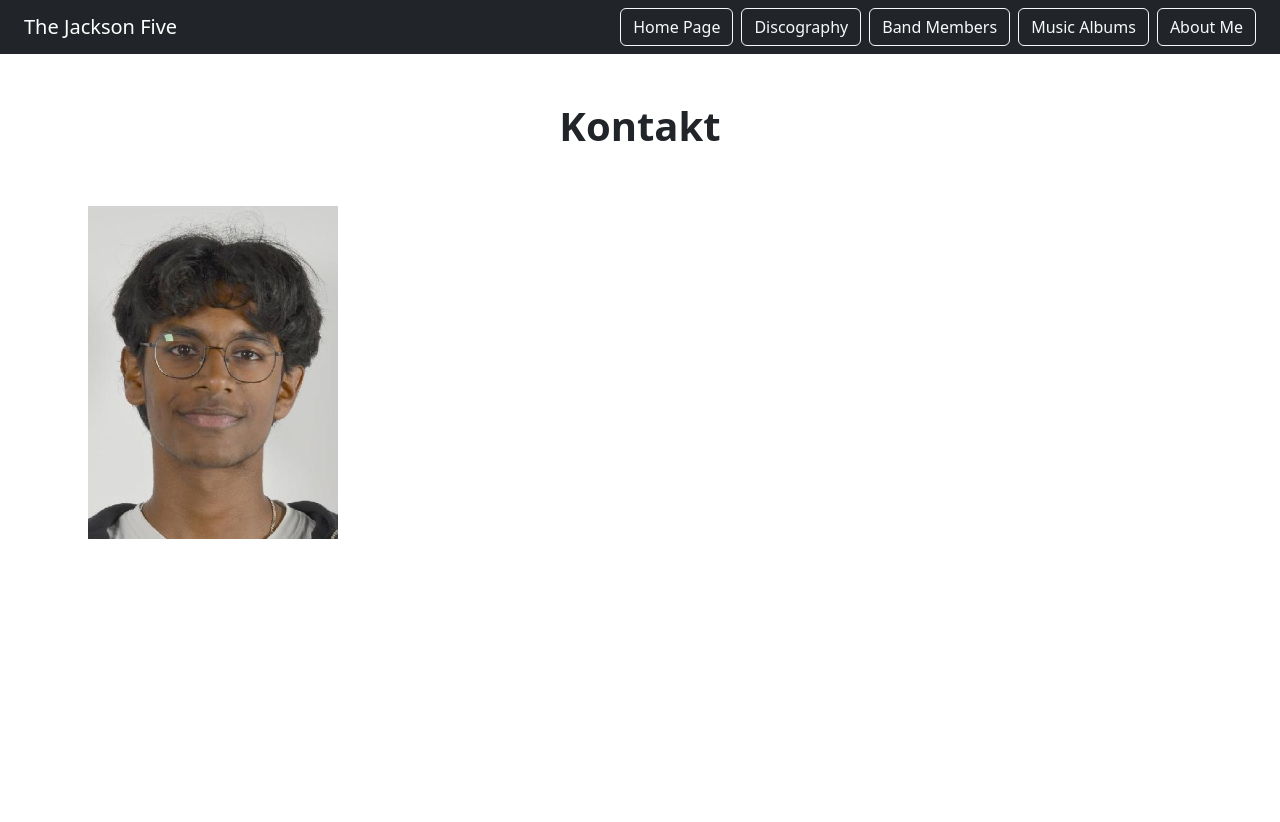
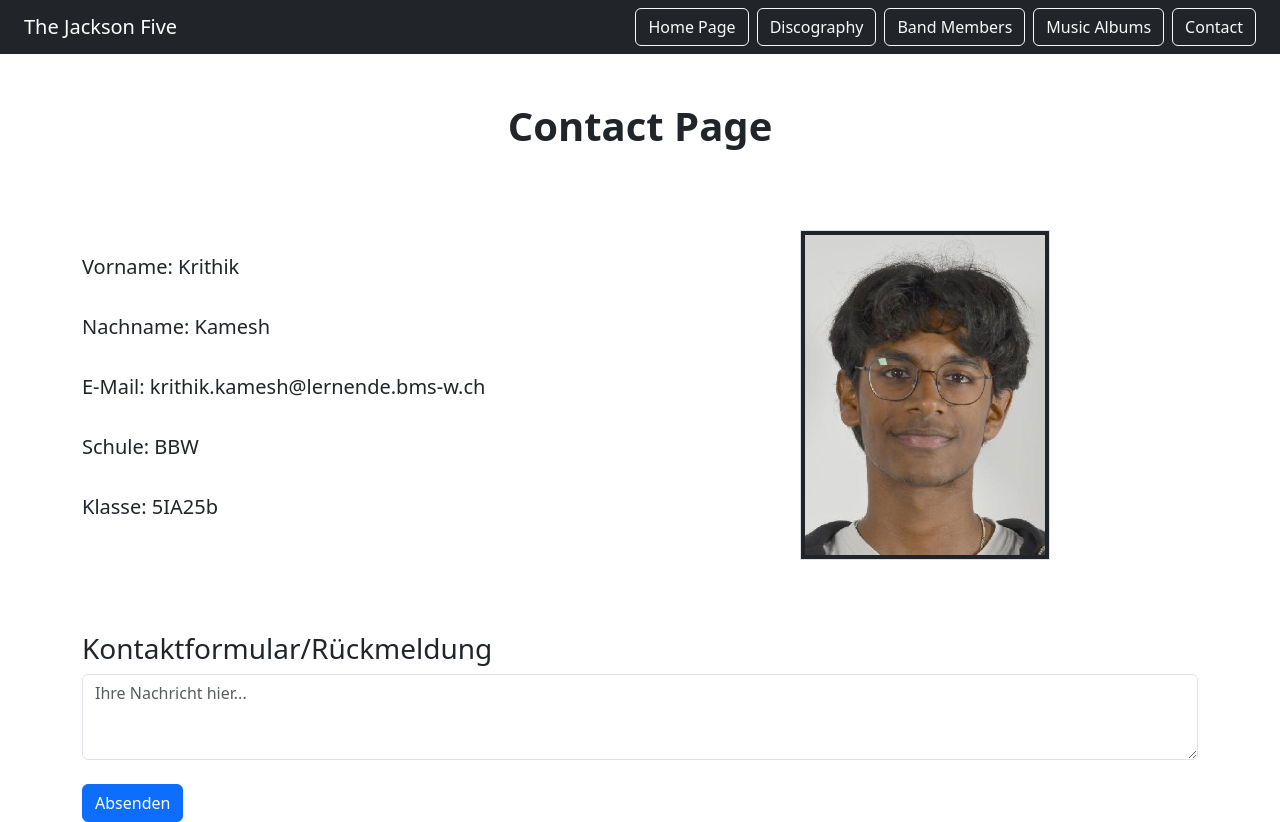
Before and after one commit to Krithik-bot/musicband, a Next.js app: page /pages/about-me in a window 1280 px wide. Before the commit the page ends 800 px from the top, so only its background shows below. Built offline with nearby package versions, Linux system fonts and the light colour scheme.

Commit message:
About Me Page
Contact Page done

```diff
--- a/src/app/layout.js
+++ b/src/app/layout.js
@@ -1,8 +1,7 @@
 import { Geist, Geist_Mono } from "next/font/google";
 import "./globals.css";
-import 'bootstrap/dist/css/bootstrap.css'
+import "bootstrap/dist/css/bootstrap.css";
 import "./globals.css";
-
 
 const geistSans = Geist({
   variable: "--font-geist-sans",
--- a/src/app/page.js
+++ b/src/app/page.js
@@ -26,7 +26,7 @@ export default function Home() {
           </Link>
 
           <Link href="/pages/about-me" className="btn btn-outline-light">
-            About Me
+            Contact
           </Link>
         </div>
       </nav>
--- a/src/app/pages/about-me/page.js
+++ b/src/app/pages/about-me/page.js
@@ -26,28 +26,65 @@ export default function Home() {
           </Link>
 
           <Link href="/pages/about-me" className="btn btn-outline-light">
-            About Me
+            Contact
           </Link>
         </div>
       </nav>
 
       <main className="container text-center mt-5">
         <h1>
-          <b>Kontakt</b>
+          <b>Contact Page</b>
         </h1>
         <br />
         <br />
       </main>
 
-      <div className="col-md-4 text-center">
+      <div className="container">
+        <div className="row align-items-center mt-4">
+          <div className="col-md-6 text-md-start text-center">
+            <p className="fs-5">
+              Vorname: Krithik
+              <br />
+              <br />
+              Nachname: Kamesh
+              <br />
+              <br />
+              E-Mail: krithik.kamesh@lernende.bms-w.ch
+              <br />
+              <br />
+              Schule: BBW
+              <br />
+              <br />
+              Klasse: 5IA25b
+            </p>
+          </div>
+
+          <div className="col-md-6">
             <Image
               src="/assets/BBW_StudentID.jpg"
-          alt="Jackson Five Band Photo"
+              alt="Student ID Photo"
               width={250}
               height={0}
               style={{ height: "auto" }}
-          className="mx-auto d-block"
+              className="ms-md-auto d-block mx-auto border p-1 bg-dark"
             />
+          </div>
+        </div>
+
+        <div className="row mt-4">
+          <div className="col text-left">
+            <br />
+            <br />
+            <h3>Kontaktformular/Rückmeldung</h3>
+            <textarea
+              className="form-control"
+              rows="3"
+              placeholder="Ihre Nachricht hier..."
+            ></textarea>
+            <br />
+            <button className="btn btn-primary">Absenden</button>
+          </div>
+        </div>
       </div>
     </>
   );
--- a/src/app/pages/discography/page.js
+++ b/src/app/pages/discography/page.js
@@ -26,7 +26,7 @@ export default function Home() {
           </Link>
 
           <Link href="/pages/about-me" className="btn btn-outline-light">
-            About Me
+            Contact
           </Link>
         </div>
       </nav>
--- a/src/app/pages/members/page.js
+++ b/src/app/pages/members/page.js
@@ -27,7 +27,7 @@ export default function Home() {
           </Link>
 
           <Link href="/pages/about-me" className="btn btn-outline-light">
-            About Me
+            Contact
           </Link>
         </div>
       </nav>
--- a/src/app/pages/music-albums/page.js
+++ b/src/app/pages/music-albums/page.js
@@ -26,7 +26,7 @@ export default function Home() {
           </Link>
 
           <Link href="/pages/about-me" className="btn btn-outline-light">
-            About Me
+            Contact
           </Link>
         </div>
       </nav>
```
Lines whose indentation alone changed are shown as unchanged.
